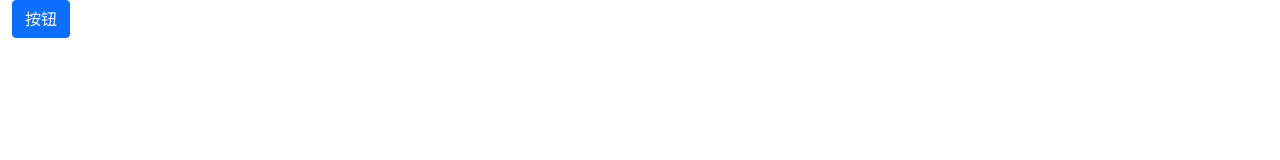
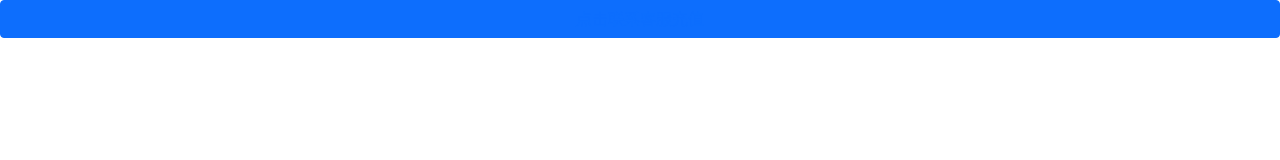
Before and after one commit to getyourselfname/hello, a plain HTML site: page index.html in a window 1280 px wide. Drawn offline with nearby package versions, Linux system fonts and the light colour scheme.

Commit message:
Update index.html

```diff
--- a/index.html
+++ b/index.html
@@ -5,12 +5,8 @@
 <link href="https://cdn.jsdelivr.net/npm/bootstrap@5.1.3/dist/css/bootstrap.min.css" rel="stylesheet" integrity="sha384-1BmE4kWBq78iYhFldvKuhfTAU6auU8tT94WrHftjDbrCEXSU1oBoqyl2QvZ6jIW3" crossorigin="anonymous">
 </head>
 	<body>
-<div class="container-fluid">
-	<div class="row-fluid">
-		<div class="span12">
-			 <button class="btn btn-large btn-primary btn-block" type="button">按钮</button>
-		</div>
-	</div>
+<div class="d-grid gap-2">
+  <button class="btn btn-primary" type="button"><a href="https://work.weixin.qq.com/kfid/kfc2af25d7a7faac27a">点击联系客服充值</a></button>
 </div>
 </body>
 	</html>
```
